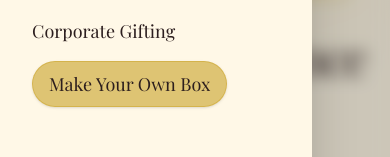
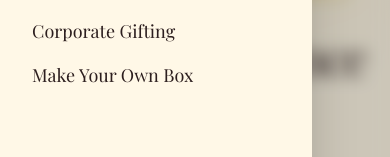
Before and after one commit to jeffreyroshan2006-crypto/Giftrapture, a Next.js app: page / in a window 390 px wide. Both pictures are taken after a click on the button "Open menu". Shown: the part 267-424 px from the top of the page. Built offline with nearby package versions, Linux system fonts and the light colour scheme; no server answers; the database is empty.

Commit message:
Make 'Make Your Own Box' button consistent in mobile menu
- Removed special gold styling from mobile menu version
- Now displays same as other navigation items (text-lg font-serif)
- Hover effect matches other menu items (hover:text-accent-gold)

```diff
--- a/src/components/Navbar.tsx
+++ b/src/components/Navbar.tsx
@@ -220,7 +220,7 @@ export default function Navbar() {
                    >
                      <Link
                        href="/shop/custom-box"
-                      className="text-lg font-serif text-text-main bg-accent-gold/60 border border-accent-gold/50 px-4 py-2 rounded-full shadow-sm hover:bg-accent-gold block w-fit transition-colors"
+                       className="text-lg font-serif text-text-main hover:text-accent-gold transition-colors"
                        onClick={() => setMobileMenuOpen(false)}
                      >
                        Make Your Own Box
```
Lines whose indentation alone changed are shown as unchanged.
